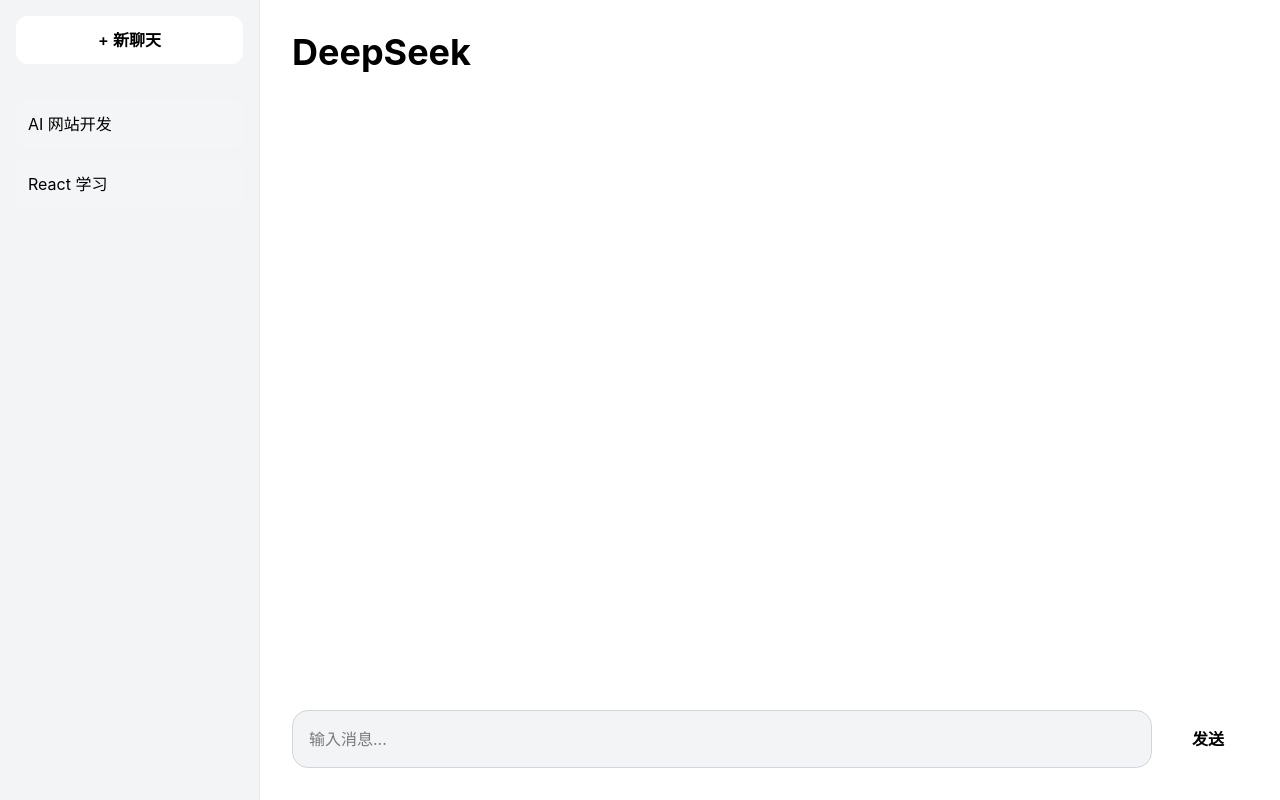
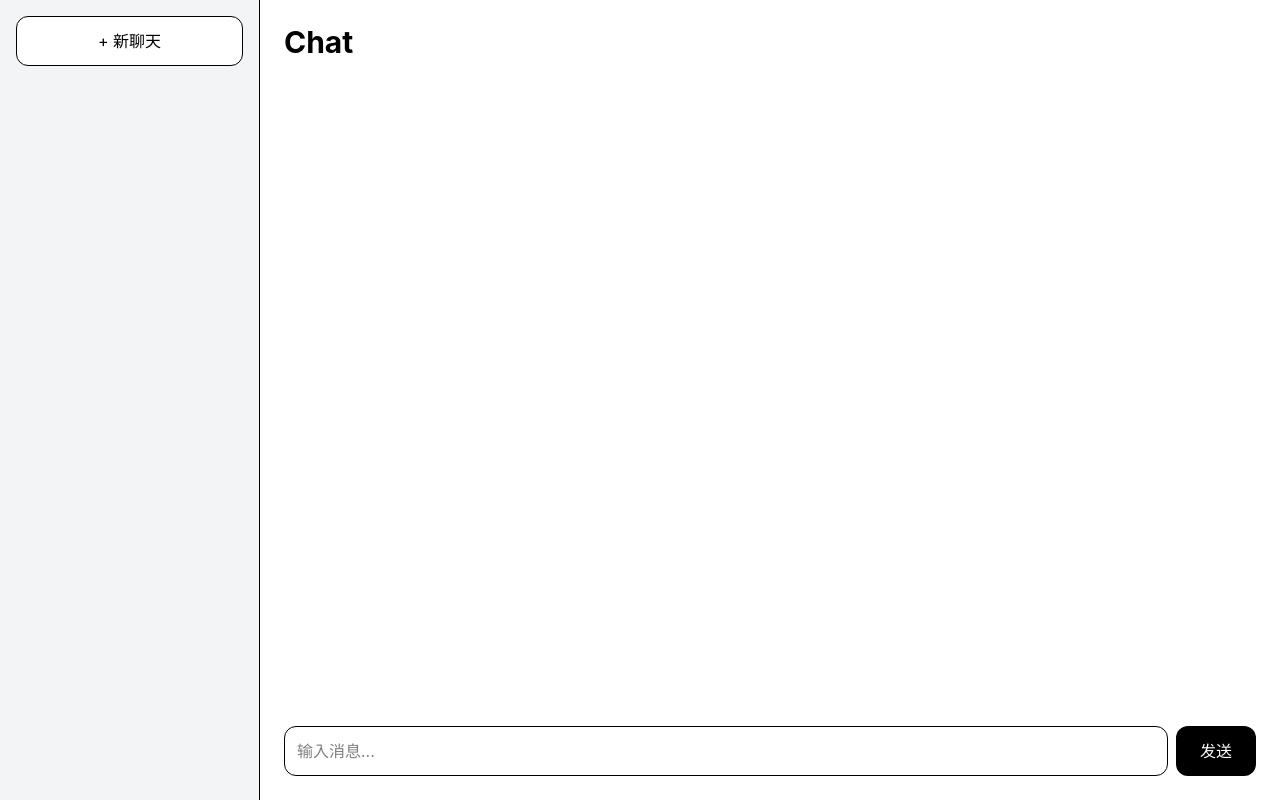
Before and after one commit to kxinqvqjj-cell/my-website, a React (Vite) app: page / in a window 1280 px wide. Built offline with nearby package versions, Linux system fonts and the light colour scheme.

Commit message:
这是我的第二次完美提交

```diff
--- a/src/components/Chat.jsx
+++ b/src/components/Chat.jsx
@@ -1,415 +1,275 @@
 import ReactMarkdown from "react-markdown";
-
 import { Prism as SyntaxHighlighter } from "react-syntax-highlighter";
-
 import { tomorrow } from "react-syntax-highlighter/dist/esm/styles/prism";
 import { useState, useEffect, useRef } from "react";
 
 export default function Chat() {
+  // ✅ 你的真实头像（本地 or URL都可以）
+  const userAvatar =
+    "https://api.dicebear.com/7.x/avataaars/svg?seed=user";
+
+  const aiAvatar =
+    "https://api.dicebear.com/7.x/bottts/svg?seed=ai";
 
   const [message, setMessage] = useState("");
 
   const [messages, setMessages] = useState(() => {
-
     const saved = localStorage.getItem("messages");
-
     return saved ? JSON.parse(saved) : [];
-
   });
-  const [loading, setLoading] = useState(false);
 
   const [conversations, setConversations] = useState(() => {
-
     const saved = localStorage.getItem("conversations");
-
     return saved ? JSON.parse(saved) : [];
-
   });
 
   const [currentChatId, setCurrentChatId] = useState(null);
+  const [loading, setLoading] = useState(false);
 
   const bottomRef = useRef(null);
 
+  // 滚动到底部
   useEffect(() => {
-
-  bottomRef.current?.scrollIntoView({
-    behavior: "smooth",
-
-  });
-
-
-}, [messages]);
-useEffect(() => {
-
-  localStorage.setItem(
-    "messages",
-    JSON.stringify(messages)
-  );
-
+    bottomRef.current?.scrollIntoView({ behavior: "smooth" });
   }, [messages]);
 
+  // 保存 messages
   useEffect(() => {
-
-  if (!currentChatId) return;
-
-  setConversations(prev =>
-
-    prev.map(chat =>
-
-      chat.id === currentChatId
-        ? { ...chat, messages }
-        : chat
-
-    )
-
-  );
-
+    localStorage.setItem("messages", JSON.stringify(messages));
   }, [messages]);
 
+  // 保存 conversations
   useEffect(() => {
+    localStorage.setItem("conversations", JSON.stringify(conversations));
+  }, [conversations]);
 
-  localStorage.setItem(
-    "conversations",
-    JSON.stringify(conversations)
-  );
-
-}, [conversations]);
+  // 新聊天
   function newChat() {
-
     const newConversation = {
-
       id: Date.now(),
-
       title: "新聊天",
-
       messages: [],
-
     };
 
+    setConversations(prev => [newConversation, ...prev]);
+    setCurrentChatId(newConversation.id);
+    setMessages([]);
+  }
+
+  // 删除聊天
   function deleteChat(id) {
-
-  const updated = conversations.filter(
-    chat => chat.id !== id
-  );
-
-  setConversations(updated);
+    setConversations(prev => prev.filter(chat => chat.id !== id));
 
     if (currentChatId === id) {
-
       setCurrentChatId(null);
-
       setMessages([]);
-
+    }
   }
 
-}
-  setConversations(prev => [
-    newConversation,
-    ...prev,
-  ]);
-
-  setCurrentChatId(newConversation.id);
-
-  setMessages([]);
-
-}
+  // 发送消息
   async function sendMessage() {
-
-    if (!message) return;
+    if (!message.trim()) return;
 
     const userMessage = {
       role: "user",
       content: message,
+      avatar: userAvatar,
     };
 
-    setMessages(prev => [...prev, userMessage]);
-
+    const newMessages = [...messages, userMessage];
+    setMessages(newMessages);
     setMessage("");
-
     setLoading(true);
 
-
-    // 模拟 AI 回复
     try {
-
       const response = await fetch("http://127.0.0.1:3001/chat", {
-
         method: "POST",
-
         headers: {
           "Content-Type": "application/json",
         },
-
         body: JSON.stringify({
           message: userMessage.content,
         }),
-
       });
 
       const data = await response.json();
 
-     let currentText = "";
-
+      // ❗只保留一个 AI message（修复重复 bug）
       const aiMessage = {
         role: "assistant",
         content: "",
+        avatar: aiAvatar,
       };
 
       setMessages(prev => [...prev, aiMessage]);
 
-const currentChat = conversations.find(
-  chat => chat.id === currentChatId
-);
-
-if (
-  currentChat &&
-  currentChat.title === "新聊天"
-) {
-
-  setConversations(prev =>
-
-    prev.map(chat =>
-
-      chat.id === currentChatId
-        ? {
-            ...chat,
-            title: message.slice(0, 20),
-          }
-        : chat
-
-    )
-
-  );
-
-}
-
       const fullText = data.reply;
-
+      let currentText = "";
       let index = 0;
 
       const interval = setInterval(() => {
+        if (index >= fullText.length) {
+          clearInterval(interval);
+          setLoading(false);
+          return;
+        }
 
         currentText += fullText[index];
-
         index++;
 
         setMessages(prev => {
-
           const updated = [...prev];
-
           updated[updated.length - 1] = {
             role: "assistant",
             content: currentText,
+            avatar: aiAvatar,
           };
-
           return updated;
-
         });
-
-  if (index >= fullText.length) {
-
-    clearInterval(interval);
-
-    setLoading(false);
-
-  }
-
       }, 20);
 
+    } catch (error) {
+      console.error(error);
       setLoading(false);
-
-    } catch (error) {
-
-      console.error(error);
-
-      setLoading(false);
-
     }
   }
 
   return (
-
-  <div className="min-h-screen bg-white text-black flex">
+    <div className="min-h-screen flex bg-white text-black">
 
       {/* Sidebar */}
-    <div className="w-[260px] border-r border-gray-200 bg-gray-100 p-4 flex flex-col">
-
+      <div className="w-[260px] border-r bg-gray-100 p-4 flex flex-col">
         <button
           onClick={newChat}
-  className="bg-white text-black rounded-xl py-3 font-semibold mb-6"
+          className="bg-white border rounded-xl py-3 mb-4"
         >
           + 新聊天
         </button>
 
-      <div className="space-y-3">
-
-      <div className="space-y-3">
-
-  {conversations.map((chat) => (
-
+        <div className="space-y-2">
+          {conversations.map(chat => (
             <div
               key={chat.id}
-
               onClick={() => {
-
                 setCurrentChatId(chat.id);
-
                 setMessages(chat.messages);
-
               }}
-
-      className={`p-3 rounded-xl cursor-pointer transition border
-
-${currentChatId === chat.id
-  ? "bg-black text-white border-black"
-  : "bg-white text-black border-gray-200 hover:bg-gray-100"
-}
-`}
+              className={`p-3 rounded-xl cursor-pointer border flex justify-between ${
+                currentChatId === chat.id
+                  ? "bg-black text-white"
+                  : "bg-white"
+              }`}
             >
-
-    <div className="flex items-center justify-between">
-
-  <span className="truncate">
-    {chat.title}
-  </span>
+              <span className="truncate">{chat.title}</span>
 
               <button
-
                 onClick={(e) => {
-
                   e.stopPropagation();
-
                   deleteChat(chat.id);
-
                 }}
-
-    className="ml-2 text-sm opacity-60 hover:opacity-100"
               >
-
                 ×
-
               </button>
-
+            </div>
+          ))}
         </div>
       </div>
 
-  ))}
+      {/* Chat */}
+      <div className="flex-1 flex flex-col p-6">
 
-</div>  <div className="p-3 rounded-xl bg-white/10 cursor-pointer hover:bg-white/20 transition">
-          AI 网站开发
-        </div>
+        <div className="text-3xl font-bold mb-4">Chat</div>
 
-        <div className="p-3 rounded-xl bg-white/5 cursor-pointer hover:bg-white/20 transition">
-          React 学习
-        </div>
+        {/* messages */}
+        <div className="flex-1 overflow-y-auto space-y-4 mb-4">
 
-      </div>
-
-    </div>
-
-    {/* Chat Area */}
-    <div className="flex-1 flex flex-col p-8">
-
-      <h1 className="text-4xl font-bold mb-8 text-black">
-  DeepSeek
-</h1>
-
-      {/* 消息区 */}
-      <div className="flex-1 overflow-y-auto space-y-4 mb-8">
-
-        {messages.map((msg, index) => (
-
+          {messages.map((msg, i) => (
             <div
-            key={index}
-            className={`p-4 rounded-2xl max-w-[70%] ${
-              msg.role === "user"
-              ? "bg-white text-black ml-auto border border-gray-200"
-                : "bg-gray-100 text-black"
+              key={i}
+              className={`flex gap-3 items-end ${
+                msg.role === "user" ? "justify-end" : "justify-start"
               }`}
             >
 
+              {/* AI头像 */}
+              {msg.role === "assistant" && (
+                <img
+                  src={msg.avatar}
+                  className="w-8 h-8 rounded-full"
+                />
+              )}
+
+              {/* 气泡 */}
+              <div
+                className={`p-3 rounded-xl max-w-[70%] ${
+                  msg.role === "user"
+                    ? "bg-black text-white"
+                    : "bg-gray-100"
+                }`}
+              >
                 <ReactMarkdown
                   components={{
-    code({ inline, className, children, ...props }) {
-
+                    code({ inline, className, children }) {
                       const match = /language-(\w+)/.exec(className || "");
 
                       return !inline && match ? (
-
                         <SyntaxHighlighter
                           style={tomorrow}
                           language={match[1]}
-          PreTag="div"
-          {...props}
                         >
-
-          {String(children).replace(/\n$/, "")}
-
+                          {String(children)}
                         </SyntaxHighlighter>
-
                       ) : (
-
-        <code className={className} {...props}>
-          {children}
-        </code>
-
+                        <code>{children}</code>
                       );
                     },
                   }}
                 >
+                  {msg.content}
+                </ReactMarkdown>
+              </div>
 
-  {msg.content}
-
-</ReactMarkdown>
+              {/* 用户头像 */}
+              {msg.role === "user" && (
+                <img
+                  src={msg.avatar}
+                  className="w-8 h-8 rounded-full"
+                />
+              )}
 
             </div>
-
           ))}
 
           {loading && (
-
-          <div className="bg-white/10 p-4 rounded-2xl max-w-[70%]">
+            <div className="text-gray-500 text-sm">
               AI 正在思考...
             </div>
-
           )}
 
           <div ref={bottomRef}></div>
-
         </div>
 
-      {/* 输入区 */}
-      <div className="flex gap-4">
-
+        {/* input */}
+        <div className="flex gap-2">
           <input
             value={message}
             onChange={(e) => setMessage(e.target.value)}
-
             onKeyDown={(e) => {
-            if (e.key === "Enter") {
-              sendMessage();
-            }
+              if (e.key === "Enter") sendMessage();
             }}
-
+            className="flex-1 border p-3 rounded-xl"
             placeholder="输入消息..."
-
-          className="flex-1 p-4 rounded-2xl bg-gray-100 border border-gray-300 outline-none text-black"
           />
 
           <button
             onClick={sendMessage}
-          className="px-6 py-4 rounded-2xl bg-white text-black font-semibold"
+            className="px-6 bg-black text-white rounded-xl"
           >
-
             发送
-
           </button>
-
         </div>
 
       </div>
-
     </div>
-
   );
 }
```
Also changed, not shown: src/assets/cjw.jpg (added). Lines whose indentation alone changed are shown as unchanged.
